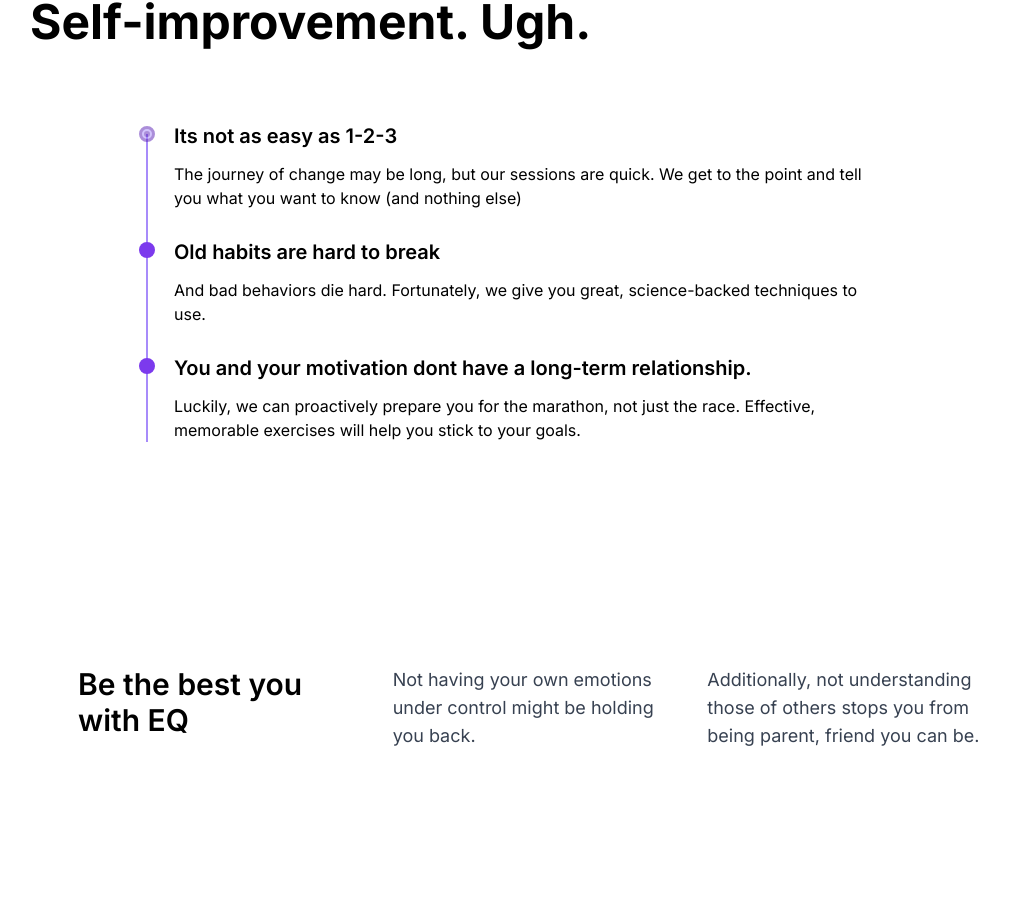
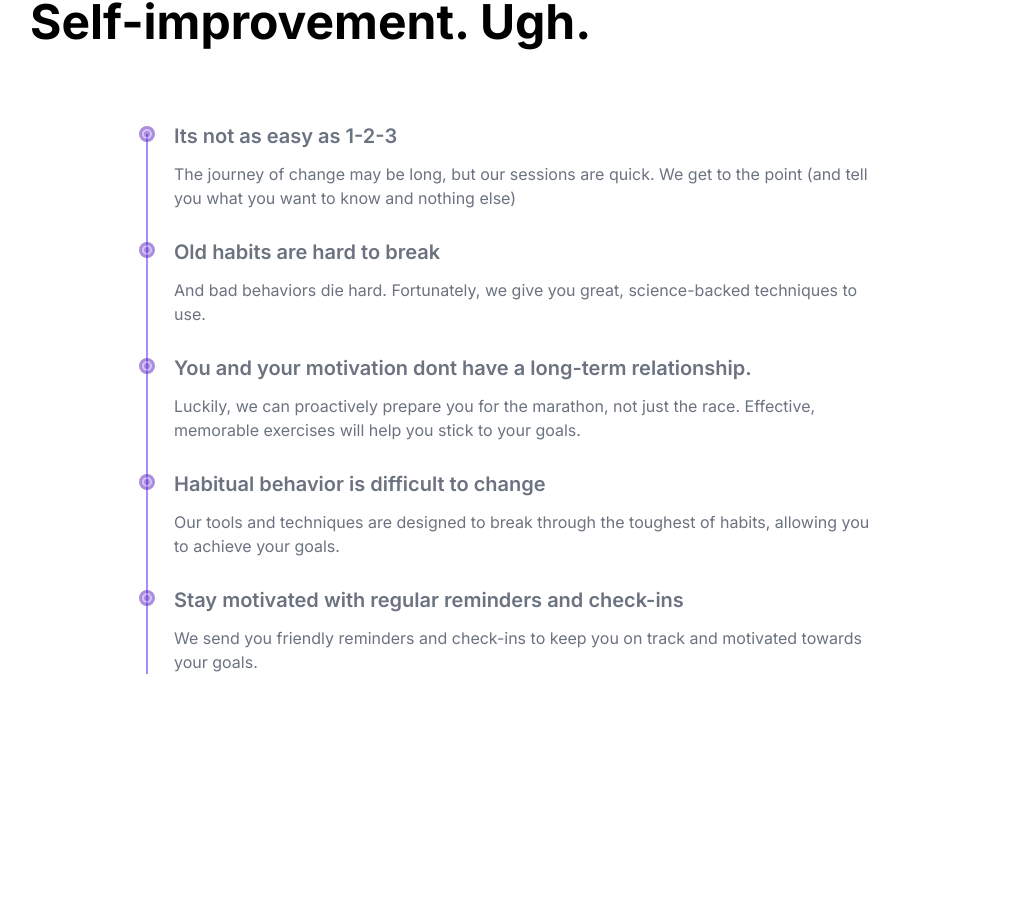
Before and after one commit to bhupeshpr25/ahead, a Next.js app: page / in a window 1280 px wide. Shown: the part 2860-3762 px from the top of the page, without its empty margins (114-1123 px from the left). Built offline with nearby package versions, Linux system fonts and the light colour scheme.

Commit message:
refactor: extract timeline items into array

```diff
--- a/src/components/Features.tsx
+++ b/src/components/Features.tsx
@@ -4,9 +4,42 @@ import { useInView } from "framer-motion";
 import Image from "next/image";
 import { useRef } from "react";
 
+interface TimelineItem {
+  title: string;
+  description: string;
+}
+
 export default function Features() {
   const ref = useRef(null);
   const isInView = useInView(ref, { once: true });
+
+  const timelineItems: TimelineItem[] = [
+    {
+      title: "Its not as easy as 1-2-3",
+      description:
+        "The journey of change may be long, but our sessions are quick. We get to the point (and tell you what you want to know and nothing else)",
+    },
+    {
+      title: "Old habits are hard to break",
+      description:
+        "And bad behaviors die hard. Fortunately, we give you great, science-backed techniques to use. ",
+    },
+    {
+      title: "You and your motivation dont have a long-term relationship.",
+      description:
+        "Luckily, we can proactively prepare you for the marathon, not just the race. Effective, memorable exercises will help you stick to your goals. ",
+    },
+    {
+      title: "Habitual behavior is difficult to change",
+      description:
+        "Our tools and techniques are designed to break through the toughest of habits, allowing you to achieve your goals. ",
+    },
+    {
+      title: "Stay motivated with regular reminders and check-ins",
+      description:
+        "We send you friendly reminders and check-ins to keep you on track and motivated towards your goals. ",
+    },
+  ];
 
   return (
     <div ref={ref} className="my-20 lg:mt-40">
@@ -83,38 +116,17 @@ export default function Features() {
         <div className="m-4 mt-20 px-2 lg:px-24">
           <div className="relative col-span-12 px-4 space-y-6 sm:col-span-8 sm:space-y-8">
             <div className="col-span-12 space-y-12 relative px-4 sm:space-y-8 before:block before:absolute before:top-2 before:bottom-0 before:w-0.5 before:-left-3 before:bg-violet-400">
-              <div className="flex flex-col">
-                <div className="h-4 w-4 rounded-full bg-violet-400 relative left-[-35px] z-[1] border-8 border-double border-violet-800 animate-pulse"></div>
-                <h3 className="-mt-5 text-xl font-semibold">
-                  Its not as easy as 1-2-3
-                </h3>
-                <p className="mt-3">
-                  The journey of change may be long, but our sessions are quick.
-                  We get to the point and tell you what you want to know (and
-                  nothing else)
-                </p>
-              </div>
-              <div className="flex flex-col">
-                <div className="h-4 w-4 rounded-full bg-violet-600 relative left-[-35px] z-[1]"></div>
-                <h3 className="-mt-5 text-xl font-semibold">
-                  Old habits are hard to break
-                </h3>
-                <p className="mt-3">
-                  And bad behaviors die hard. Fortunately, we give you great,
-                  science-backed techniques to use.
-                </p>
-              </div>
-              <div className="flex flex-col">
-                <div className="h-4 w-4 rounded-full bg-violet-600 relative left-[-35px] z-[1]"></div>
-                <h3 className="-mt-5 text-xl font-semibold">
-                  You and your motivation dont have a long-term relationship.
-                </h3>
-                <p className="mt-3">
-                  Luckily, we can proactively prepare you for the marathon, not
-                  just the race. Effective, memorable exercises will help you
-                  stick to your goals.
-                </p>
-              </div>
+              {timelineItems.map((item, index) => (
+                <div key={index} className="flex flex-col">
+                  <div className="h-4 w-4 rounded-full bg-violet-400 relative left-[-35px] z-[1] border-8 border-double border-violet-800 animate-pulse"></div>
+                  <div className=" lg:text-gray-500 lg:hover:text-gray-900">
+                    <h3 className="-mt-5 text-xl font-semibold">
+                      {item.title}
+                    </h3>
+                    <p className="mt-3">{item.description}</p>
+                  </div>
+                </div>
+              ))}
             </div>
           </div>
         </div>
```
